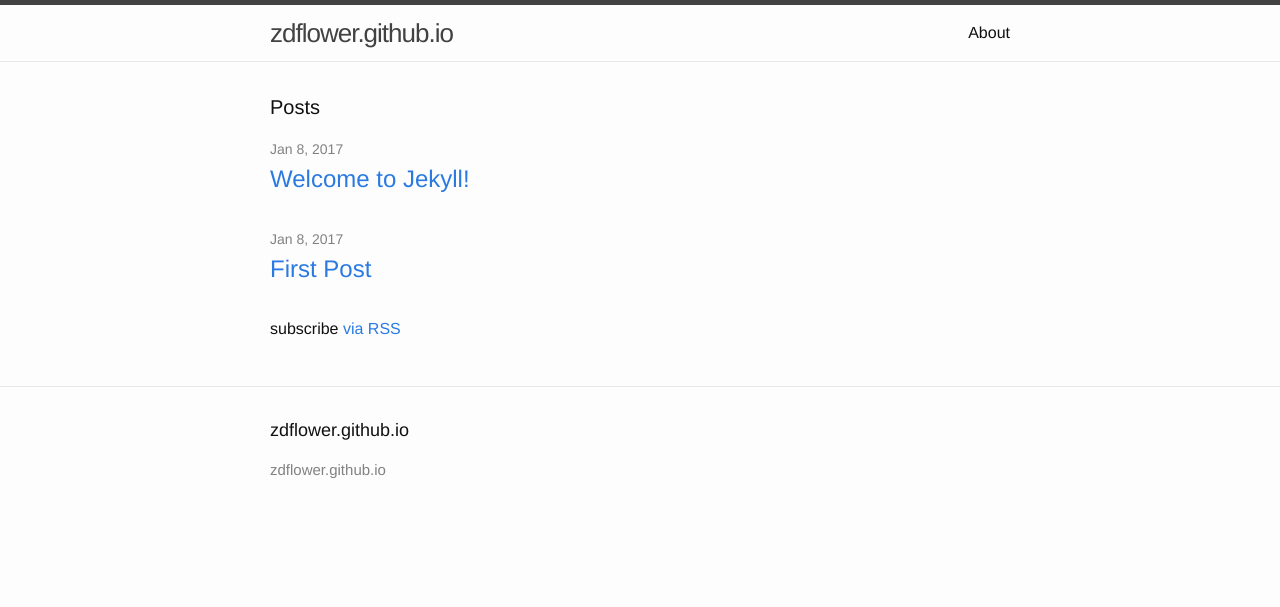
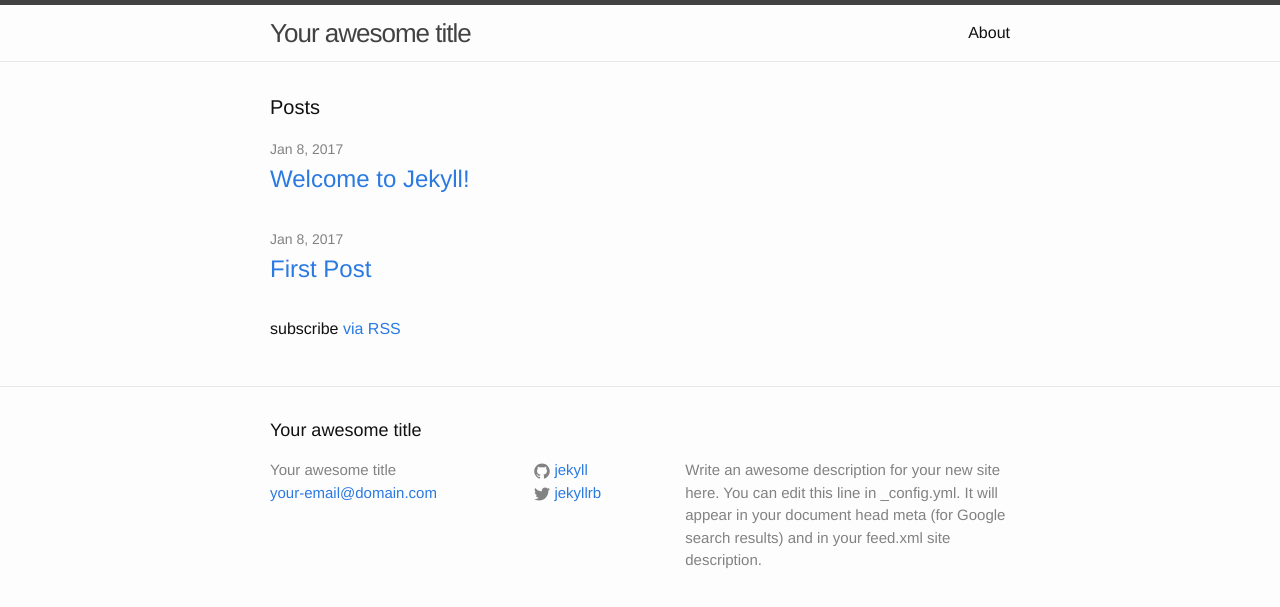
Before and after one commit to zdflower/zdflower.github.io, a Jekyll site: the page built from index.html, in a window 1280 px wide. Shown: the top 607 px of the page. Built offline with Jekyll 4.4.1, drawn with Linux system fonts in a browser that asks for light colours.

Commit message:
pequeña modificación

```diff
--- a/_config.yml
+++ b/_config.yml
@@ -1 +1,23 @@
+# Welcome to Jekyll!
+#
+# This config file is meant for settings that affect your whole blog, values
+# which you are expected to set up once and rarely need to edit after that.
+# For technical reasons, this file is *NOT* reloaded automatically when you use
+# 'jekyll serve'. If you change this file, please restart the server process.
+
 theme: jekyll-theme-midnight
+
+# Site settings
+title: Your awesome title
+email: your-email@domain.com
+description: > # this means to ignore newlines until "baseurl:"
+  Write an awesome description for your new site here. You can edit this
+  line in _config.yml. It will appear in your document head meta (for
+  Google search results) and in your feed.xml site description.
+baseurl: "" # the subpath of your site, e.g. /blog
+url: "http://yourdomain.com" # the base hostname & protocol for your site
+twitter_username: jekyllrb
+github_username:  jekyll
+
+# Build settings
+markdown: kramdown
```
